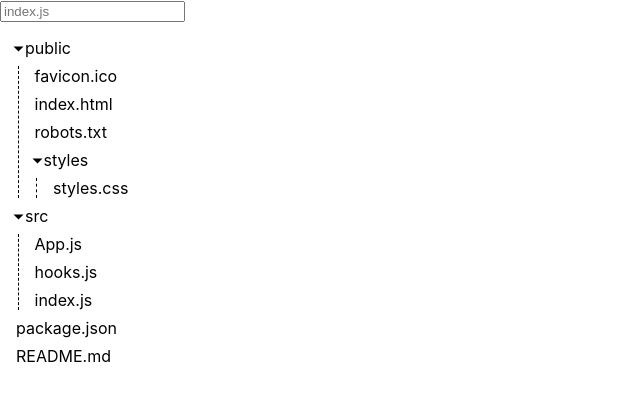
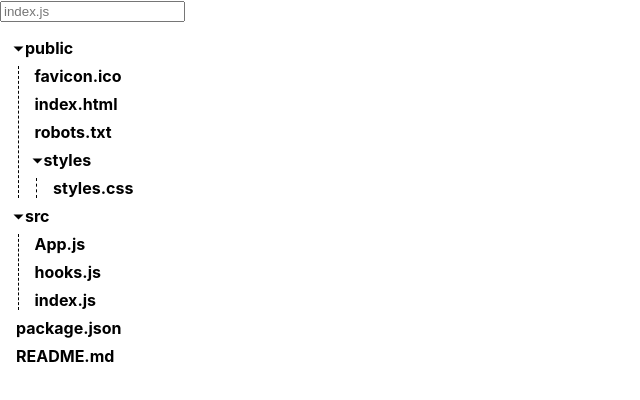
Before and after one commit to itsjohnong/react-explorer, a React (Create React App) app: page / in a window 1280 px wide. Shown: the top 400 px of the page, without its empty margins (0-640 px from the left). Built offline with nearby package versions, Linux system fonts and the light colour scheme.

Commit message:
Added ability for user to pass custom styles and classNames

```diff
--- a/package.json
+++ b/package.json
@@ -6,6 +6,7 @@
     "@testing-library/jest-dom": "^5.14.1",
     "@testing-library/react": "^11.2.7",
     "@testing-library/user-event": "^12.8.3",
+    "classnames": "^2.3.1",
     "react": "^17.0.2",
     "react-dom": "^17.0.2",
     "react-scripts": "4.0.3",
--- a/src/App.css
+++ b/src/App.css
@@ -80,3 +80,7 @@
   margin-right: 0.5em;
   margin-left: 1em;
 }
+
+.customItem {
+  font-weight: bold;
+}
--- a/src/App.js
+++ b/src/App.js
@@ -34,7 +34,7 @@ export const STUB = [
 
 function App() {
   return (
-    <Explorer tree={STUB} />
+    <Explorer tree={STUB} styles={{listItem:{fontWeight:"bold"}}} />
   );
 }
 
--- a/src/Explorer.js
+++ b/src/Explorer.js
@@ -1,20 +1,19 @@
 import * as React from 'react';
 import s from "./Explorer.module.css";
+import cn from 'classnames';
 
-const Caret = ({isOpen}) => {
-    let className = s.caret;
-    if (isOpen) {
-        className += ` ${s.caretOpen}`
-    }
-    return <span className={className}/>
+const Caret = ({isOpen, className, style}) => {
+    return <span className={cn(s.caret, className, {
+        [s.caretOpen]: isOpen
+    })} style={style}/>
 }
 
-const Node = ({label, contents}) => {
+const Node = ({label, contents, classNames, guidelineStyle, customStyles}) => {
     const [isShown, setIsShown] = React.useState(true)
     const hasContents = !!contents
 
     return (
-        <li className={s.listItem}>
+        <li className={cn(s.listItem, classNames.listItem)} style={customStyles.listItem}>
             <span
                 onClick={() => {
                     if (hasContents) {
@@ -25,18 +24,22 @@ const Node = ({label, contents}) => {
                 }}
             >
                 {hasContents && (
-                    <Caret isOpen={isShown}/>
+                    <Caret isOpen={isShown} className={classNames.caret} style={customStyles.caret}/>
                 )}
                 {label}
             </span>
             {hasContents && isShown && (
-                <ul className={s.list}>
+                <ul className={cn(s.list, classNames.list)} style={{borderColor: guidelineStyle.color, borderStyle: guidelineStyle.style, ...customStyles.list}}>
                     {contents.map((child, index) => {
                         return (
                             <Node
                                 label={child.label}
                                 contents={child.contents}
                                 key={index}
+                                classNames={classNames}
+                                guidelineStyle={guidelineStyle}
+                                customStyles={customStyles}
+
                             />
                         )
                     })}
@@ -51,6 +54,7 @@ const DropdownMenu = (props) => {
             <ul style={{padding:0}}>
                 {props.data.map((node,index) => {
                     return <Node
+                                {...props}
                                 label={node.label}
                                 contents={node.contents}
                                 key={index}
@@ -60,6 +64,7 @@ const DropdownMenu = (props) => {
     )
 }
 
+// Add parameter to tree to be case sensitive or not
 export const filterTree = ({tree, search, caseSensitive = true}) => {
     return tree.reduce((currentTree, child) => {
         const isLeafNode = !child.contents
@@ -78,7 +83,33 @@ export const filterTree = ({tree, search, caseSensitive = true}) => {
     },[])
 }
 
-const Explorer = ({tree}) => {
+const styleNames = [
+    "container",
+    "list",
+    "listItem",
+    "highlightedListItem",
+    "searchbox",
+    "caret"
+]
+const defaultClassNames = styleNames.reduce((acc, c) => {
+    return {...acc, [c]: ""}
+},{})
+
+const defaultStyles = styleNames.reduce((acc, c) => {
+    return {...acc, [c]: {}}
+},{})
+
+const defaultGuidelineStyle = {
+    color: "currentColor",
+    style: "dashed"
+}
+
+const Explorer = ({tree, classNames = {}, guideline = {}, styles={}}) => {
+    const customClassNames = {...defaultClassNames, ...classNames}
+
+    const customStyles = {...defaultStyles, ...styles}
+
+    const guidelineStyle = {...defaultGuidelineStyle, ...guideline}
 
     const [search, setSearch] = React.useState("");
 
@@ -90,14 +121,17 @@ const Explorer = ({tree}) => {
     const filteredData = filterTree({search, tree})
 
     return (
-        <div className={s.container}>
+        <div className={cn(s.container, customClassNames.container)} style={customStyles.container}>
             <input
                 type="text"
                 value={search}
                 placeholder="index.js"
                 onChange={handleChange}
+                className={customClassNames.searchbox}
+                style={customStyles.searchbox}
             />
-            <DropdownMenu data={filteredData} />
+            {/* short hand for classNames={classNames}, guideLineColor={guidelineColor} */}
+            <DropdownMenu data={filteredData} classNames={customClassNames} {...{guidelineStyle, customStyles}}/>
         </div>
     )
 };
--- a/src/Explorer.module.css
+++ b/src/Explorer.module.css
@@ -3,6 +3,7 @@
 
 .list {
   list-style: none;
+  border: 0;
   border-left: 1px dashed black;
   padding: 0;
   margin: 0;
```
Also changed, not shown: 2 other files (tests, documents, lock files or other folders).
